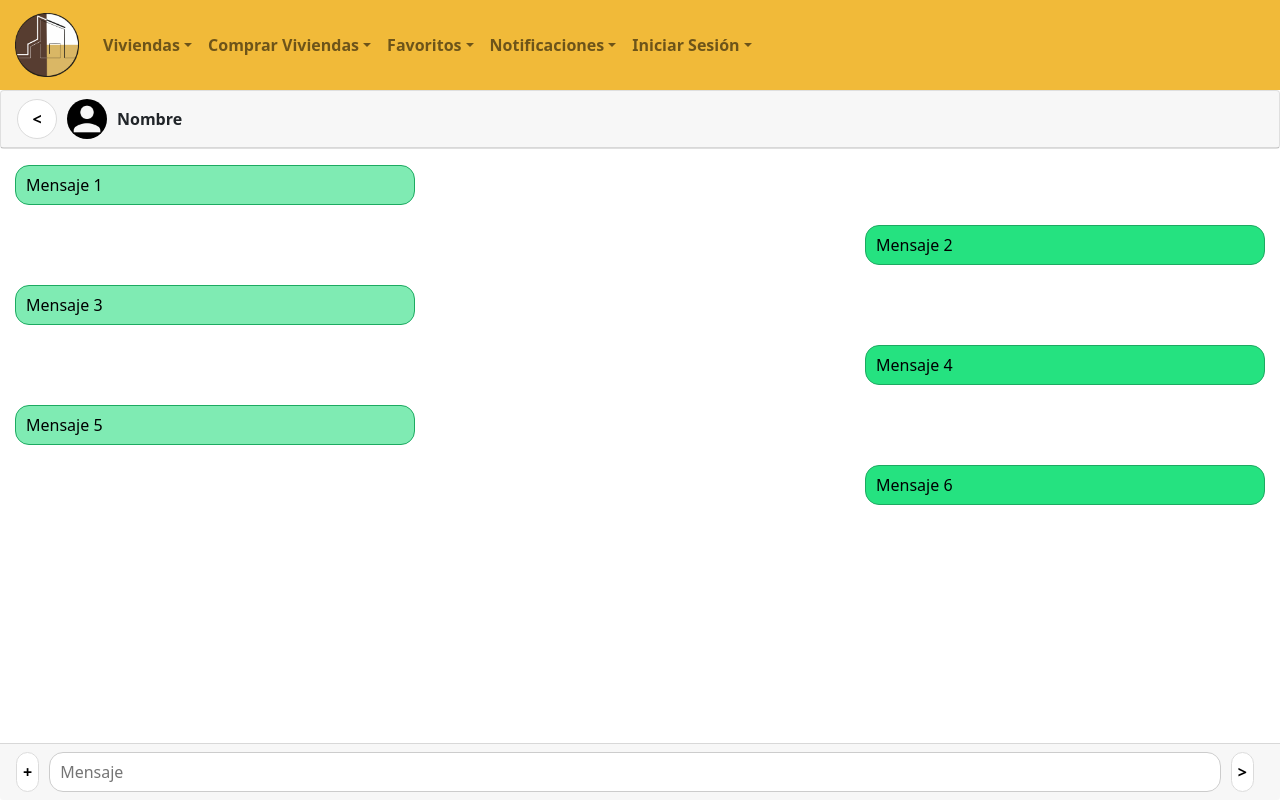
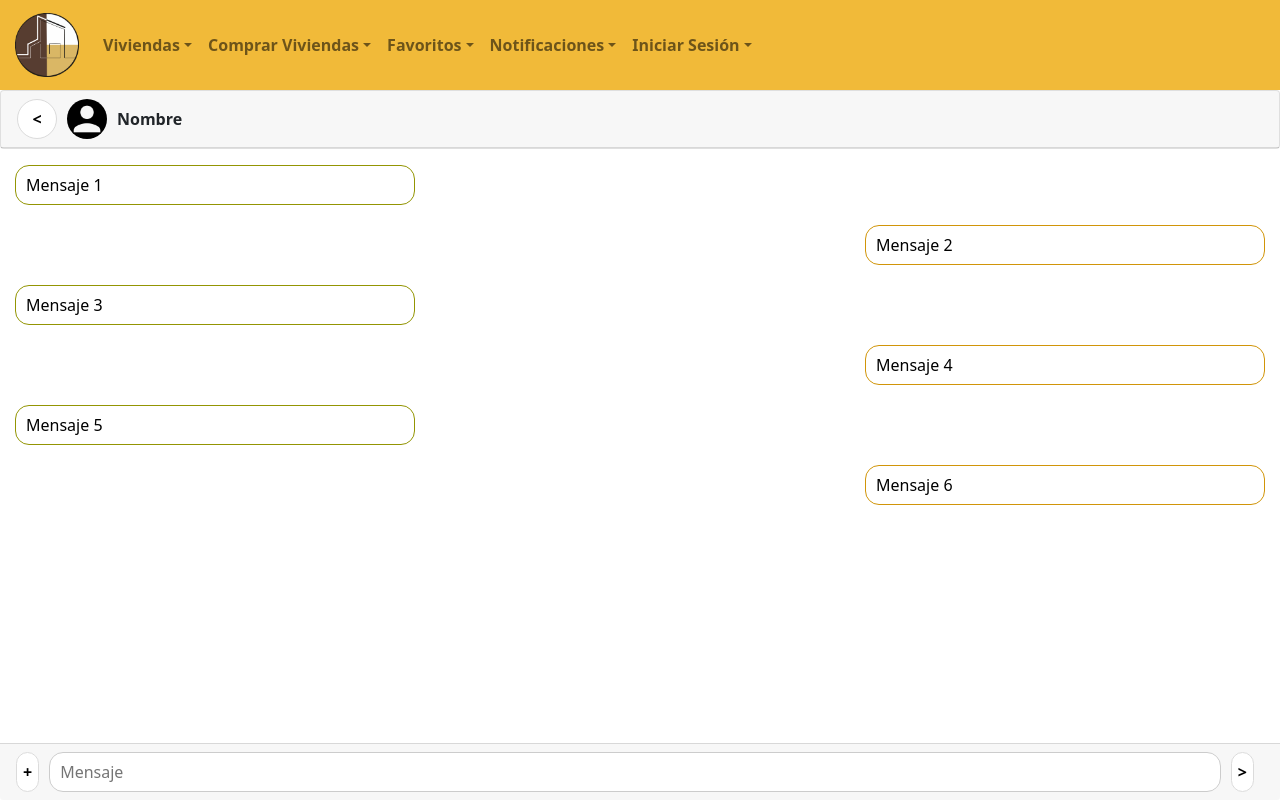
Before and after one commit to Aldo-7832/bienes_raices, a Vue app: page /chat in a window 1280 px wide. Built offline with nearby package versions, Linux system fonts and the light colour scheme.

Commit message:
wemeriweghhjfewbhjf

```diff
--- a/src/views/Chat.vue
+++ b/src/views/Chat.vue
@@ -69,10 +69,10 @@ export default {
   padding-left: 10px;
   padding-right: 10px;
   margin-left: 15px;
-  border: 1px solid #1daa61;
+  border: 1px solid #939503;
   border-radius: 14px;
   outline: none;
-  background-color: #7febb3;
+  background-color: #fff;
 }
 .chat2 {
   width: 400px;
@@ -82,10 +82,10 @@ export default {
   margin-right: 15px;
   padding-left: 10px;
   padding-right: 10px;
-  border: 1px solid #1daa61;
+  border: 1px solid #d19509;
   border-radius: 14px;
   outline: none;
-  background-color: #25e280;
+  background-color: #fff;
 }
 .btn-extra {
   width: 40px;
```
